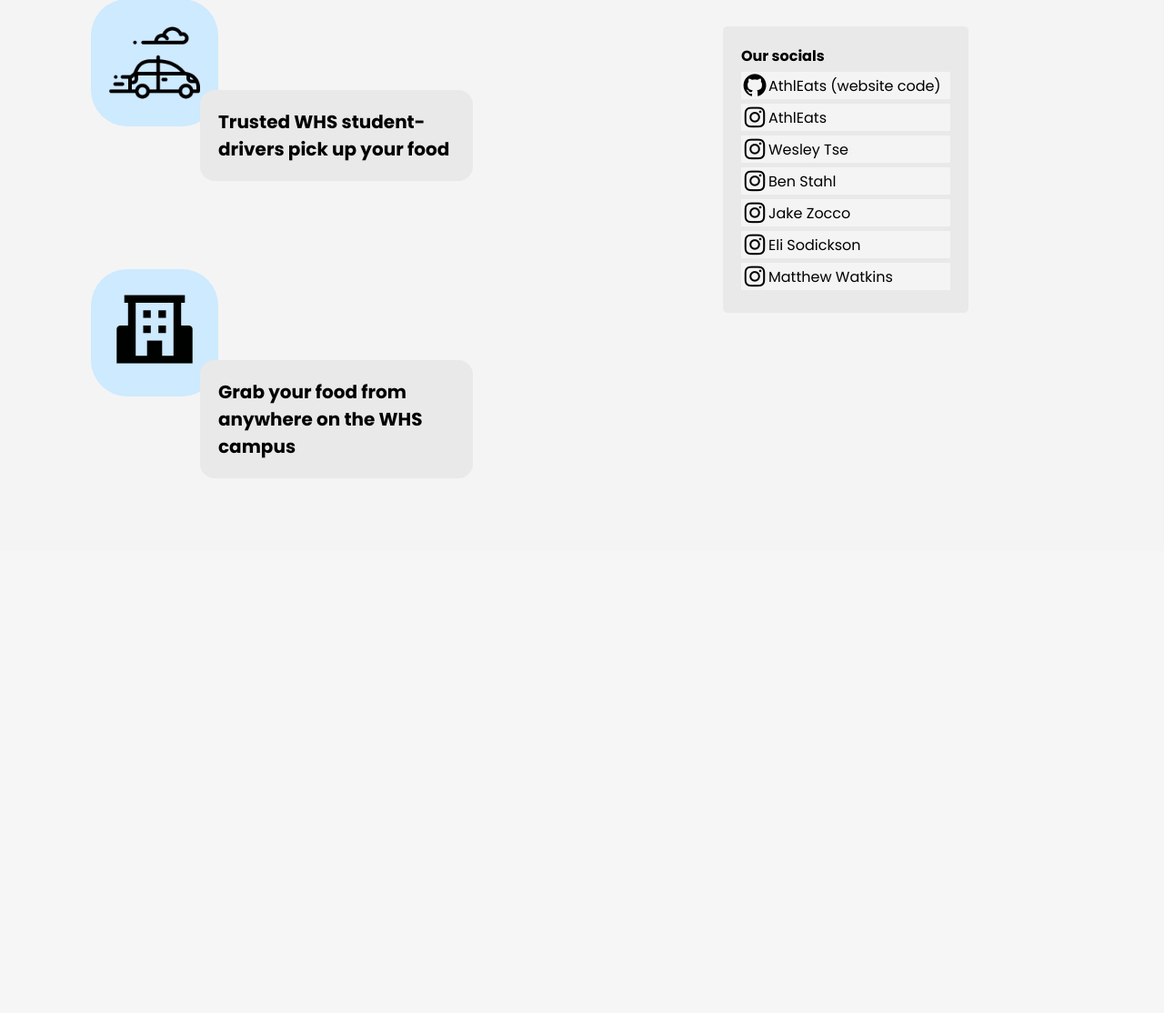
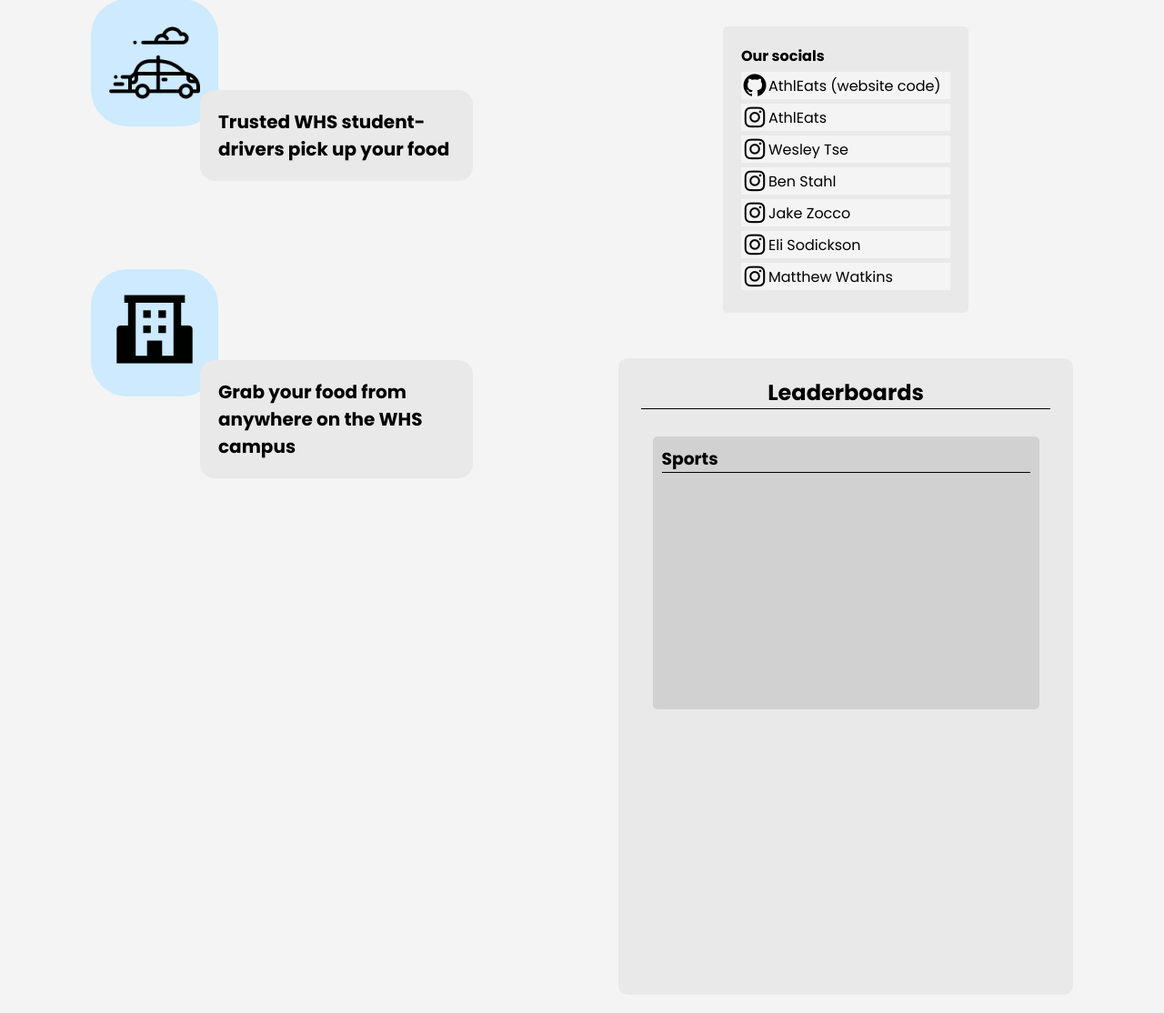
Before and after one commit to benastahl/AthlEats, a Flask app: template templates/home.html in a window 1280 px wide. Shown: the part 1765-2879 px from the top of the page at 91% size. Before the commit the page ends 2291 px from the top, so only its background shows below. Run offline with Flask 2, Linux system fonts and the light colour scheme; the template is opened without the code that fills it, so the values that code supplies are empty; parts of the project's set-up code (start-up, migrations or seed data) failed here and were passed over.

Commit message:
home changes

```diff
--- a/static/styles/home.css
+++ b/static/styles/home.css
@@ -376,6 +376,38 @@ select {
   font-size: 30px;
 }
 
+.leaderboards-container {
+  display: flex;
+  flex-direction: column;
+
+  height: 700px;
+
+  padding: 20px;
+  margin-top: 30px;
+  border-radius: 10px;
+  width: 500px;
+
+  background: #e9e9e9;
+}
+.leaderboards-container h1 {
+  text-align: center;
+  margin: 0 auto 30px auto;
+  border-bottom: 1px solid black;
+  width: 450px;
+}
+.sport-leaderboard {
+  background: rgba(0,0,0,0.1);
+  border-radius: 5px;
+  height: 300px;
+  width: 425px;
+  margin: 0 auto;
+  padding: 10px;
+}
+.sport-leaderboard h3 {
+  border-bottom: 1px solid black;
+}
+
+
 @media screen and (max-width: 650px) {
   .welcome-message {
     margin-top: 20px;
--- a/templates/home.html
+++ b/templates/home.html
@@ -278,8 +278,14 @@
 
                   </div>
                   <div class="leaderboards-container">
-                      <div class="team-leaderboard">
-
+                      <h1>Leaderboards</h1>
+                      <div class="sport-leaderboard">
+                        <h3>{{ sport_season | capitalize }} Sports</h3>
+                          <ol>
+                              {% for team in leader_teams %}
+                              <li>{{ team }}</li>
+                              {% endfor %}
+                          </ol>
                       </div>
                       <!-- Runner dashboard? -->
                   </div>
```
